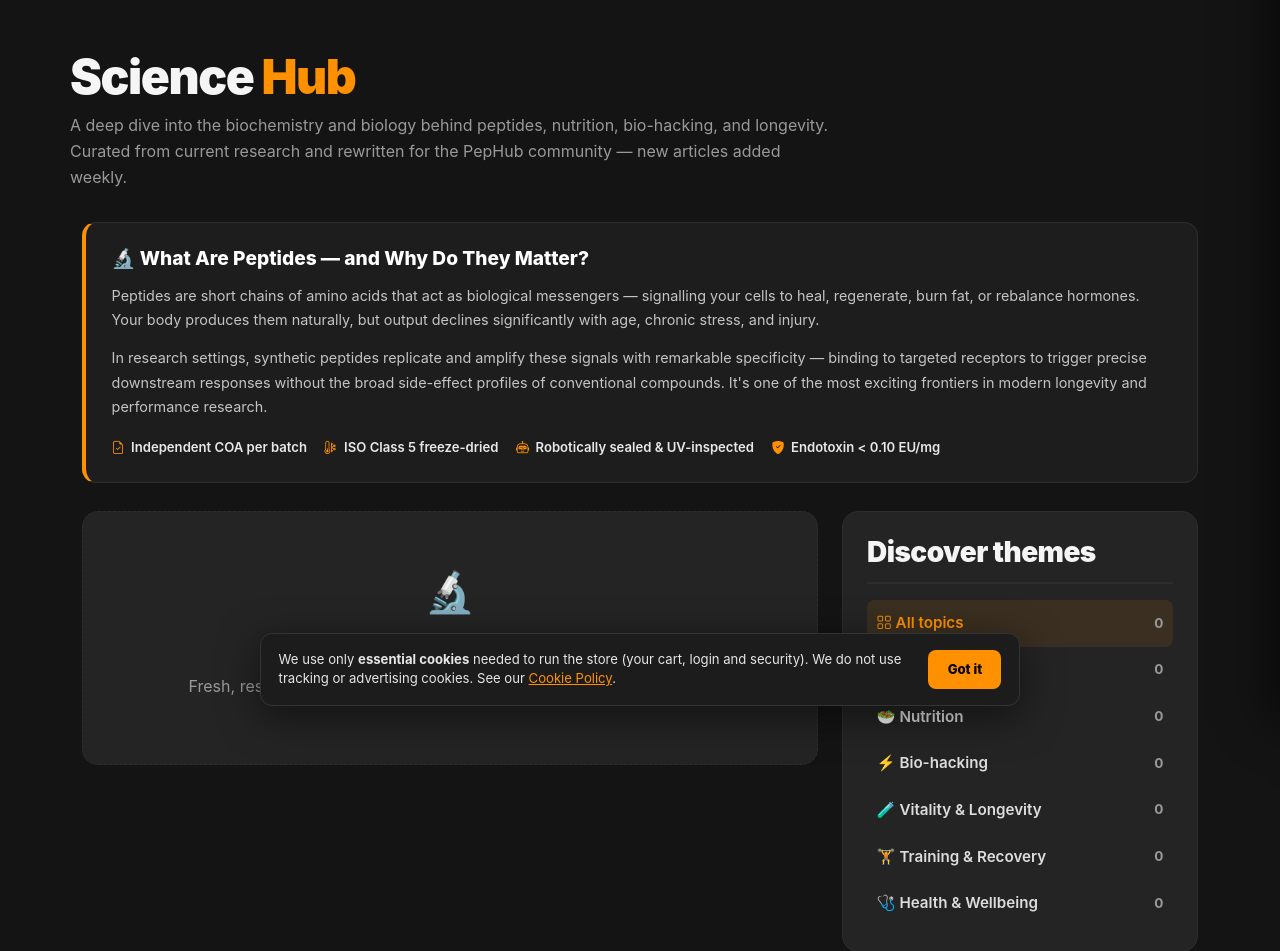
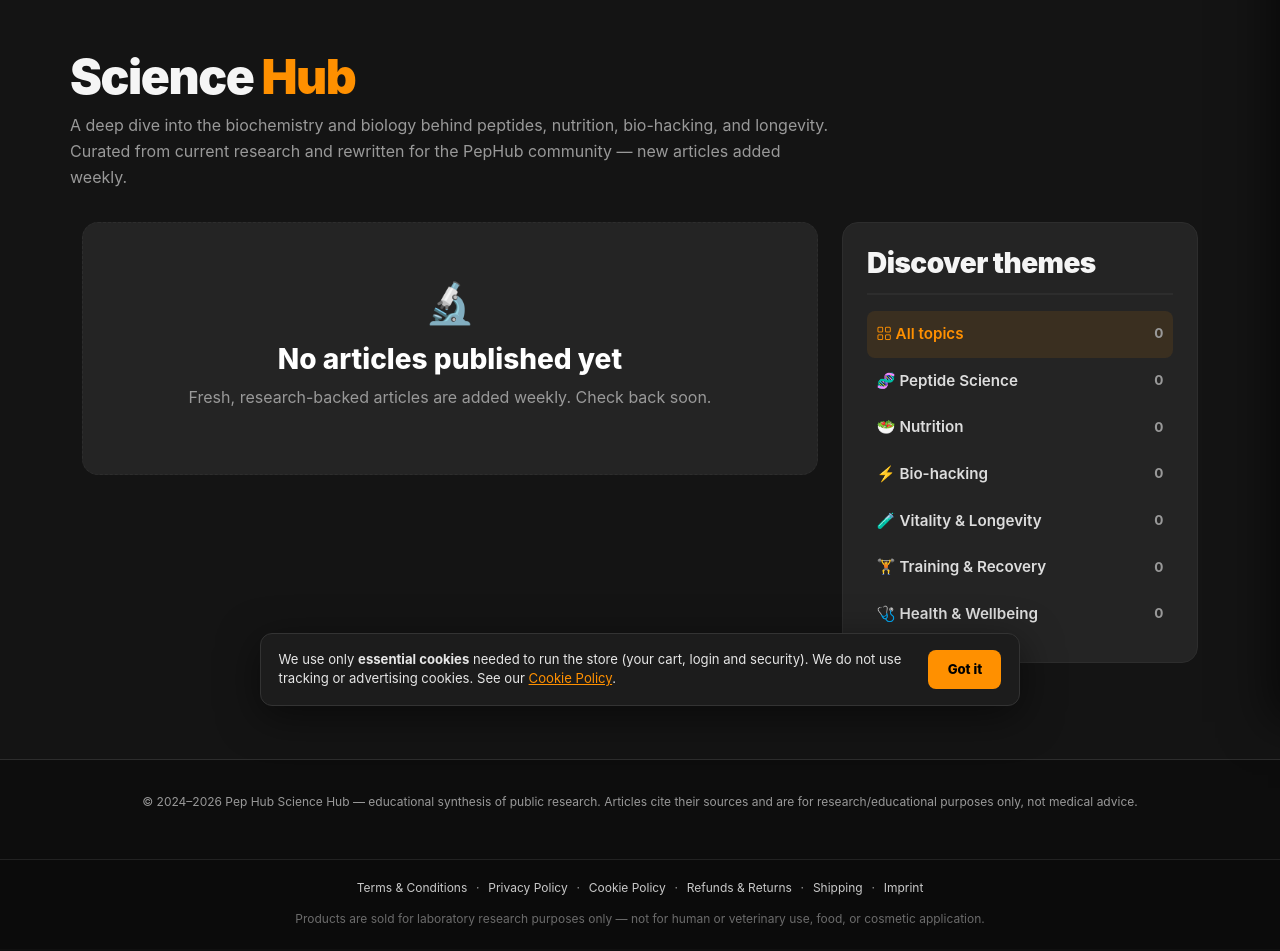
Before and after one commit to businessunstoppable-ops/pephub.eu, a Flask app: page /science in a window 1280 px wide. Shown: the part 78-1029 px from the top of the page. After the commit the page ends 1004 px from the top, so only its background shows below. Run offline with Flask 3, Linux system fonts and the light colour scheme; some libraries are stand-ins or nearby versions.

Commit message:
Remove What Are Peptides primer panel from Science Hub top
Per follow-up, the peptide primer is no longer shown on the Science Hub
page. (It remains as the inline panel on the landing page.)

```diff
--- a/flask-storefront/templates/science_index.html
+++ b/flask-storefront/templates/science_index.html
@@ -79,20 +79,6 @@
     <p>A deep dive into the biochemistry and biology behind peptides, nutrition, bio-hacking, and longevity. Curated from current research and rewritten for the PepHub community — new articles added weekly.</p>
 </div>
 
-<div class="container" style="margin-bottom:1.75rem;">
-    <div style="background:#1d1d1d;border:1px solid var(--ph-border,#2d2d2d);border-left:4px solid var(--ph-orange,#FF9000);border-radius:14px;padding:1.5rem 1.6rem;">
-        <h2 style="color:#fff;font-size:1.2rem;font-weight:800;margin:0 0 .85rem;">🔬 What Are Peptides — and Why Do They Matter?</h2>
-        <p style="color:#c4c4c4;font-size:.9rem;line-height:1.7;margin:0 0 .85rem;">Peptides are short chains of amino acids that act as biological messengers — signalling your cells to heal, regenerate, burn fat, or rebalance hormones. Your body produces them naturally, but output declines significantly with age, chronic stress, and injury.</p>
-        <p style="color:#c4c4c4;font-size:.9rem;line-height:1.7;margin:0;">In research settings, synthetic peptides replicate and amplify these signals with remarkable specificity — binding to targeted receptors to trigger precise downstream responses without the broad side-effect profiles of conventional compounds. It's one of the most exciting frontiers in modern longevity and performance research.</p>
-        <div style="display:flex;flex-wrap:wrap;gap:.55rem 1.1rem;margin-top:1.1rem;">
-            <span style="color:#e8e8e8;font-size:.82rem;font-weight:600;display:inline-flex;align-items:center;gap:.4rem;"><i class="bi bi-file-earmark-check" style="color:var(--ph-orange,#FF9000);"></i> Independent COA per batch</span>
-            <span style="color:#e8e8e8;font-size:.82rem;font-weight:600;display:inline-flex;align-items:center;gap:.4rem;"><i class="bi bi-thermometer-snow" style="color:var(--ph-orange,#FF9000);"></i> ISO Class 5 freeze-dried</span>
-            <span style="color:#e8e8e8;font-size:.82rem;font-weight:600;display:inline-flex;align-items:center;gap:.4rem;"><i class="bi bi-robot" style="color:var(--ph-orange,#FF9000);"></i> Robotically sealed &amp; UV-inspected</span>
-            <span style="color:#e8e8e8;font-size:.82rem;font-weight:600;display:inline-flex;align-items:center;gap:.4rem;"><i class="bi bi-shield-fill-check" style="color:var(--ph-orange,#FF9000);"></i> Endotoxin &lt; 0.10 EU/mg</span>
-        </div>
-    </div>
-</div>
-
 <div class="container pb-5">
     <div class="row g-4">
         <!-- Main column -->
```
